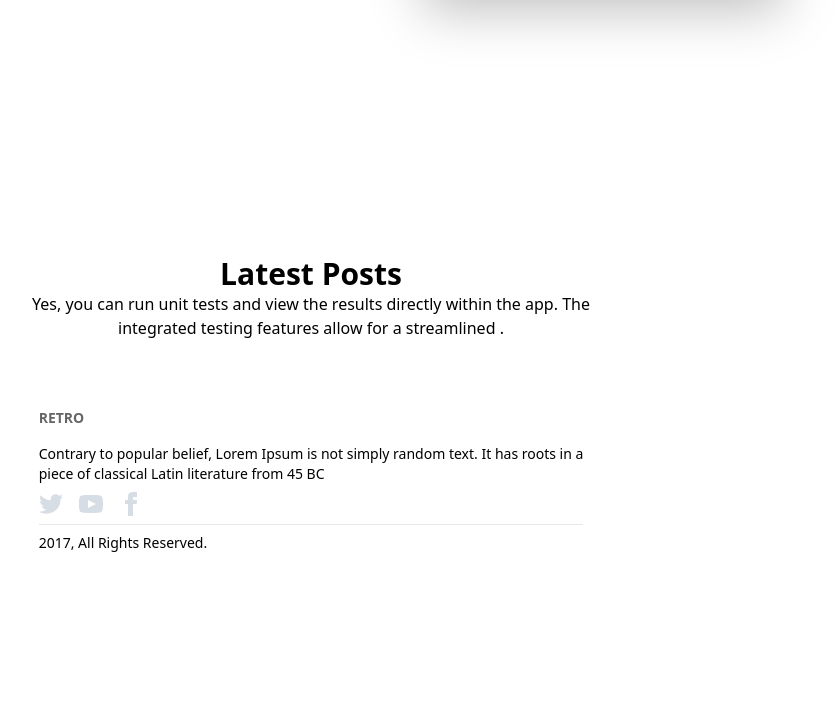
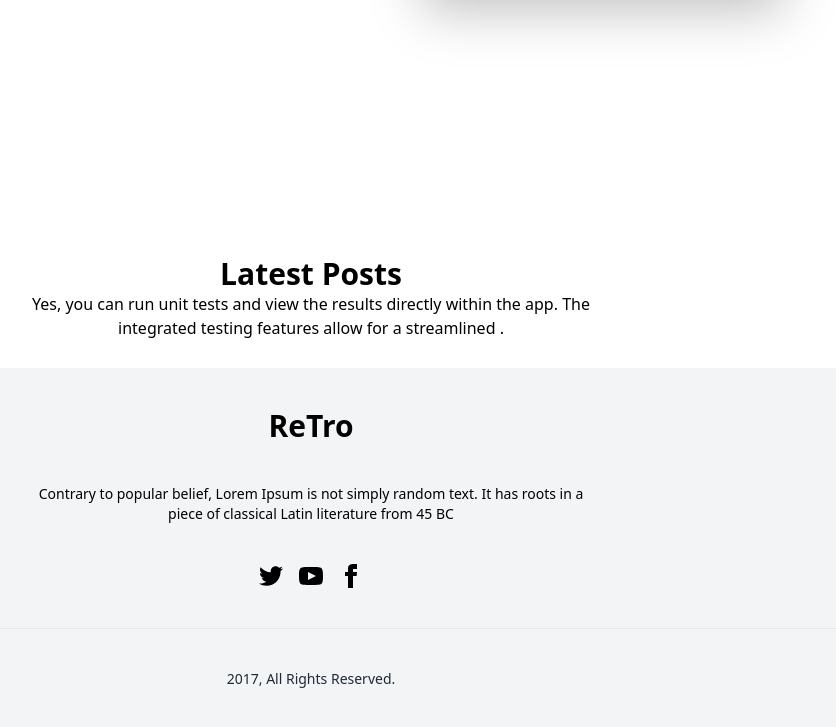
Before and after one commit to TUTULROY/Retro-Forum, a plain HTML site: page index.html in a window 1280 px wide. Shown: the part 1704-2431 px from the top of the page, without its empty margins (329-1165 px from the left). Before the commit the page ends 2297 px from the top, so only its background shows below. Drawn offline with nearby package versions, Linux system fonts and the light colour scheme; no server answers.

Commit message:
footer complete

```diff
--- a/index.html
+++ b/index.html
@@ -196,19 +196,20 @@
 
     </main>
 
-        <footer class="footer p-10 bg-neutral justify-center bg-white text-neutral-content">
-
+    <footer class="footer footer-center p-10 bg-gray-100 text-base-content rounded">
+      <h1 class="text-3xl text-black font-extrabold">ReTro </h1>
+      <p class="text-black">Contrary to popular belief, Lorem Ipsum is not simply random text. It has roots in a <br> piece of classical Latin literature from 45 BC</p>
       <nav>
-              <h6 class="footer-title text-center text-black">ReTro</h6>
-              <p class="text-black">Contrary to popular belief, Lorem Ipsum is not simply random text. It has roots in a <br> piece of classical Latin literature from 45 BC</p>
-              <div class="grid grid-flow-col gap-4">
+        <div class="grid grid-flow-col gap-4 text-black">
           <a><svg xmlns="http://www.w3.org/2000/svg" width="24" height="24" viewBox="0 0 24 24" class="fill-current"><path d="M24 4.557c-.883.392-1.832.656-2.828.775 1.017-.609 1.798-1.574 2.165-2.724-.951.564-2.005.974-3.127 1.195-.897-.957-2.178-1.555-3.594-1.555-3.179 0-5.515 2.966-4.797 6.045-4.091-.205-7.719-2.165-10.148-5.144-1.29 2.213-.669 5.108 1.523 6.574-.806-.026-1.566-.247-2.229-.616-.054 2.281 1.581 4.415 3.949 4.89-.693.188-1.452.232-2.224.084.626 1.956 2.444 3.379 4.6 3.419-2.07 1.623-4.678 2.348-7.29 2.04 2.179 1.397 4.768 2.212 7.548 2.212 9.142 0 14.307-7.721 13.995-14.646.962-.695 1.797-1.562 2.457-2.549z"></path></svg></a>
           <a><svg xmlns="http://www.w3.org/2000/svg" width="24" height="24" viewBox="0 0 24 24" class="fill-current"><path d="M19.615 3.184c-3.604-.246-11.631-.245-15.23 0-3.897.266-4.356 2.62-4.385 8.816.029 6.185.484 8.549 4.385 8.816 3.6.245 11.626.246 15.23 0 3.897-.266 4.356-2.62 4.385-8.816-.029-6.185-.484-8.549-4.385-8.816zm-10.615 12.816v-8l8 3.993-8 4.007z"></path></svg></a>
           <a><svg xmlns="http://www.w3.org/2000/svg" width="24" height="24" viewBox="0 0 24 24" class="fill-current"><path d="M9 8h-3v4h3v12h5v-12h3.642l.358-4h-4v-1.667c0-.955.192-1.333 1.115-1.333h2.885v-5h-3.808c-3.596 0-5.192 1.583-5.192 4.615v3.385z"></path></svg></a>
         </div>
+      </nav>
       <hr class="w-full">
-              <p class="text-center text-black">2017, All Rights Reserved.</p>
-            </nav>
+      <aside>
+        <p>2017, All Rights Reserved.</p>
+      </aside>
     </footer>
 
 
```
Lines whose indentation alone changed are shown as unchanged.
